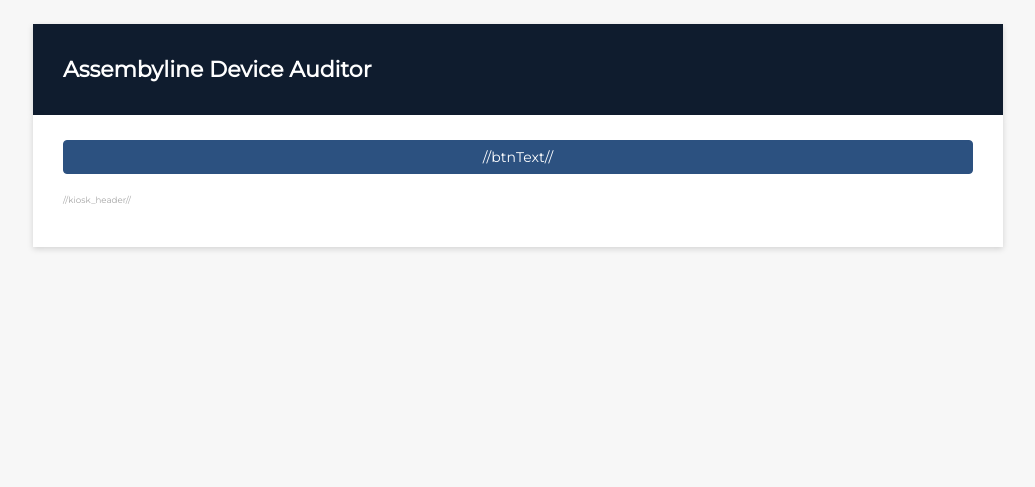
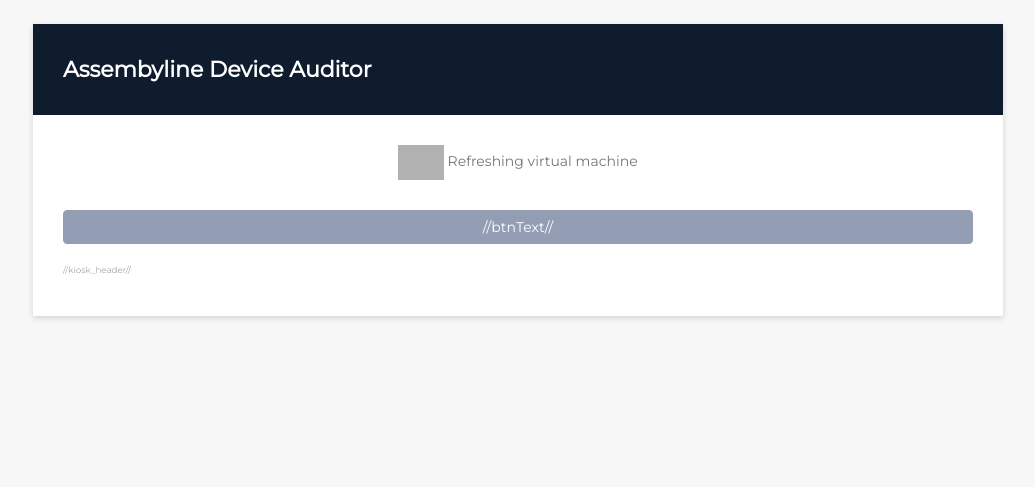
Before and after one commit to RobbieEarle/al_da, a Flask app: page / in a window 1280 px wide. Shown: the part 51-538 px from the top of the page, without its empty margins (122-1157 px from the left). Run offline with Flask 2, Linux system fonts and the light colour scheme; some libraries are stand-ins or nearby versions; grey boxes are pictures that could not be loaded.

Commit message:
User now must wait for VM to refresh before proceeding with scan

```diff
--- a/ui/app.py
+++ b/ui/app.py
@@ -20,6 +20,7 @@ output = ''
 last_output = ''
 client_fname = ''
 client_lname = ''
+vmConnected = False
 
 new_socket_msg = False
 socket_msg = {'device_conn': {'active': False, 'url': '/static/images/scrape_no_conn.svg'},
@@ -75,22 +76,20 @@ def start():
 
 @socketio.on('connect_request')
 def connect_request():
-    global client_fname, client_lname
-    print 'Request'
+    global client_fname, client_lname, vmConnected
+
+    if not vmConnected:
+        vmConnected = True
+        socketio.emit('vmOn')
+
     return client_fname, client_lname
 
 
 @socketio.on('session_credentials')
 def session_credentials(fName, lName):
     global client_fname, client_lname
-
     client_fname = fName
     client_lname = lName
-
-
-@socketio.on('connected')
-def connected():
-    print "Success!!"
 
 
 # Called by scrape_drive.py whenever it wants to output information to the console
@@ -125,10 +124,11 @@ def output_mal_files(mal_files):
 
 @socketio.on('vm_control')
 def vm_control(args):
-    global client_fname, client_lname
+    global client_fname, client_lname, vmConnected
 
     client_fname = ''
     client_lname = ''
+    vmConnected = False
 
     print "VM Control: " + args
 
@@ -149,8 +149,6 @@ def device_event(args):
     global begin_scrape
 
     print args
-    if args == 'disconnected':
-        begin_scrape = False
     socketio.emit('dev_event', args)
 
 
--- a/ui/static/css/custom.css
+++ b/ui/static/css/custom.css
@@ -5,10 +5,13 @@
 }
 
 .user_output {
-	/*width: 100%;*/
-	/*min-width: 250px;*/
-    /*padding-top: 10px;*/
     text-align: center;
+}
+
+.refresh {
+    text-align: center;
+    padding-top: 25px;
+    padding-bottom: 10px;
 }
 
 .big-pad {
@@ -23,14 +26,33 @@
     vertical-align: center;
 }
 
+.refresh_img {
+    width: 20%;
+    opacity: 0.8;
+    display: inline-block;
+    vertical-align: center;
+}
+
 @media (min-width: 992px) {
     .user_output_img {
 		width: 25%;
     }
 }
 
+@media (min-width: 992px) {
+    .refresh_img {
+		width: 5%;
+    }
+}
+
 .user_output_img_sub {
     font-size: 18px;
+    display: inline;
+    vertical-align: center;
+}
+
+.refresh_img_sub {
+    font-size: 14px;
     display: inline;
     vertical-align: center;
 }
--- a/ui/static/js/angular_controller.js
+++ b/ui/static/js/angular_controller.js
@@ -32,6 +32,8 @@ app.controller('MainController', ['$scope', '$rootScope',
         $scope.scan_finished = false;
         $scope.currScreen = 0;
         $scope.btnText = "Start new session";
+        $scope.vmRestart = true;
+        $scope.show_refresh = true;
 
         $scope.files_submitted = 0;
         $scope.files_received = 0;
@@ -169,11 +171,8 @@ app.controller('MainController', ['$scope', '$rootScope',
 
                 if ($scope.scan_finished) {
 
-                    _.defer(function () {
-                        $scope.$apply(function () {
-                            socket.emit('vm_control', 'restart');
-                        });
-                    });
+                    socket.emit('vm_control', 'restart');
+                    $scope.vmRestart = true;
 
                     _.defer(function () {
                         $scope.$apply(function () {
@@ -192,6 +191,15 @@ app.controller('MainController', ['$scope', '$rootScope',
                         });
 
                     });
+
+                    setTimeout(function(){
+                        _.defer(function() {
+                            $scope.$apply(function () {
+                                if ($scope.vmRestart)
+                                    $scope.show_refresh = true;
+                            });
+                        });
+                    }, 2000);
 
                 }
 
@@ -225,6 +233,15 @@ app.controller('MainController', ['$scope', '$rootScope',
                 });
             });
 
+        });
+
+        socket.on('vmOn', function(){
+            _.defer(function(){
+                $scope.$apply(function(){
+                    $scope.vmRestart = false;
+                    $scope.show_refresh = false;
+                });
+            });
         });
 
         // ----------
@@ -270,7 +287,6 @@ app.controller('MainController', ['$scope', '$rootScope',
                     $scope.$apply(function () {
                         $scope.btnText = "Confirm credentials"
                         $scope.currScreen++;
-                        // socket.emit('vm_control', 'on');
                     });
                 });
             if ($scope.currScreen === 1)
@@ -281,12 +297,24 @@ app.controller('MainController', ['$scope', '$rootScope',
                         socket.emit('session_credentials', $scope.fName, $scope.lName);
                     });
                 });
-            if ($scope.currScreen === 2)
-                _.defer(function() {
-                    $scope.$apply(function () {
-                        $scope.newSession();
-                    });
-                });
+            if ($scope.currScreen === 2) {
+
+                if (!$scope.scan_finished){
+                    socket.emit('vm_control', 'restart');
+                    $scope.vmRestart = true;
+                    setTimeout(function(){
+                        _.defer(function() {
+                            $scope.$apply(function () {
+                                if ($scope.vmRestart)
+                                    $scope.show_refresh = true;
+                            });
+                        });
+                    }, 3000);
+                }
+
+                $scope.newSession();
+
+            }
         };
 
         // ----------
@@ -352,13 +380,17 @@ app.controller('ResultsController', ['$scope', '$rootScope',
 
         // By default the results panel is not shown
         $scope.show_results = false;
-        $scope.show_pass_header = false;
+        $scope.show_pass_header = true;
         $scope.scan_success = false;
         $scope.no_files = false;
         $scope.file_tree = [];
         $scope.clear_results = false;
         $scope.tbl_pass_files = [];
         $scope.tbl_mal_files = [];
+        $scope.pass_message = "Use of this device on-site is permitted."
+        $scope.failure_message = "Use of this device on-site is strictly prohibited without exception. " +
+            "An alert for this session has been generated - for more information on why this device was flagged " +
+            "and for repair advice, please contact network administration.";
 
         // $scope.tbl_pass_files = [{"alert": {"sid": "ae638cb2-473b-42f7-9fdb-a6b343b0dff2"},
         //     "entropy": 7.998910633683879, "md5": "9b7e276dbf10e878bbb1da3a3527298b", "metadata": {"al_score": 10,
--- a/ui/templates/results.html
+++ b/ui/templates/results.html
@@ -13,15 +13,33 @@
                 <b>Scan Results</b>
             </div>
         </section>
-        <section ng-if="scan_success" id="resultPass" class="container container-with-overflow pad bg-green">
-            <div class="section-subheader font-mont-400">
-                <b>No malware was detected on this device</b>
+        <div ng-if="scan_success" id="resultPass" class="container container-with-overflow pad bg-green">
+            <div class="failure-split-left">
+                <div class="section-subheader font-mont-400">
+                    <b>No malware was detected on this device</b>
+                </div>
+                <div class="failure_message text-semi-muted font-mont-400">
+                    //pass_message//
+                </div>
             </div>
-        </section>
+            <div class="failure-split-right">
+                <img class="failure-img" src="/static/images/result_pass.svg">
+            </div>
+        </div>
         <div ng-if="!scan_success" id="resultFail" class="container container-with-overflow pad bg-red">
-            <div class="section-subheader font-mont-400">
-                Malware has been detected on this device
+            <div class="failure-split-left">
+                <div class="section-subheader font-mont-400">
+                    <b>Warning: Malware has been detected on this device</b>
+                </div>
+                <div class="failure_message text-semi-muted font-mont-400">
+                    //failure_message//
+                </div>
             </div>
+
+            <div class="failure-split-right">
+                <img class="failure-img" src="/static/images/result_failure.svg">
+            </div>
+
         </div>
 
         <section id="results_body" role="main" class="container container-with-overflow">
@@ -40,7 +58,7 @@
 
                         <div class="pad">
                             <p><b>Path:</b> //file.submission.metadata.path//</p>
-                            <p><b>SID:</b> //file.submission.sid//</p>
+                            <!--<p><b>SID:</b> //file.submission.sid//</p>-->
                         </div>
 
                         <div class="pad"><b>File Contents:</b></div>
@@ -95,7 +113,7 @@
 
                         <div class="pad">
                             <p><b>Path:</b> //file.metadata.path//</p>
-                            <p><b>SID:</b> //file.alert.sid//</p>
+                            <!--<p><b>SID:</b> //file.alert.sid//</p>-->
                         </div>
 
                     </div>
--- a/ui/templates/scan.html
+++ b/ui/templates/scan.html
@@ -15,7 +15,7 @@
                 <b>Assembyline Device Auditor</b>
             </div>
         </section>
-        <section id="appBody" class="container container-with-overflow sec-main" ng-controller="MainController">
+        <section id="appBody" class="container container-with-overflow" ng-controller="MainController">
 
             <div uib-collapse="currScreen<1">
 
@@ -67,8 +67,19 @@
                 </div>
             </div>
 
+            <div uib-collapse="currScreen!=0 || !show_refresh">
+                <div class="refresh">
+                    <img class="refresh_img" src="/static/images/bars.svg">
+                    <div class="text-semi-muted font-mont-400 refresh_img_sub">
+                        Refreshing virtual machine
+                    </div>
+                </div>
+            </div>
+
             <div class="btn-pad">
-                <button type="button" class='btn btn-default btn-new-session font-mont-400' ng-disabled="currScreen==1 && (!fName || !lName)" ng-click="btnHandleNav()">//btnText//</button>
+                <button type="button" class='btn btn-default btn-new-session font-mont-400'
+                        ng-disabled="(currScreen==1 && (!fName || !lName)) || (currScreen==0 && vmRestart)"
+                        ng-click="btnHandleNav()">//btnText//</button>
             </div>
 
             <!--<div class="btn-pad">-->
```
Also changed, not shown: other parts of ui/static/css/custom.css (+34 -2 lines).
